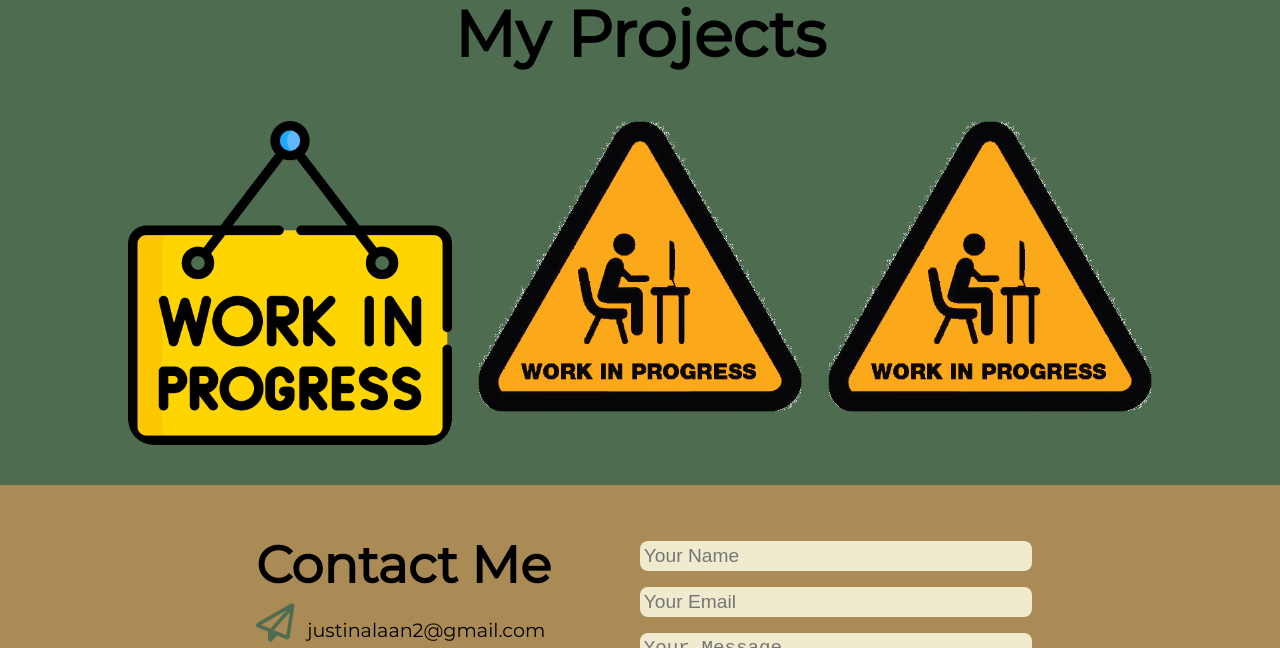
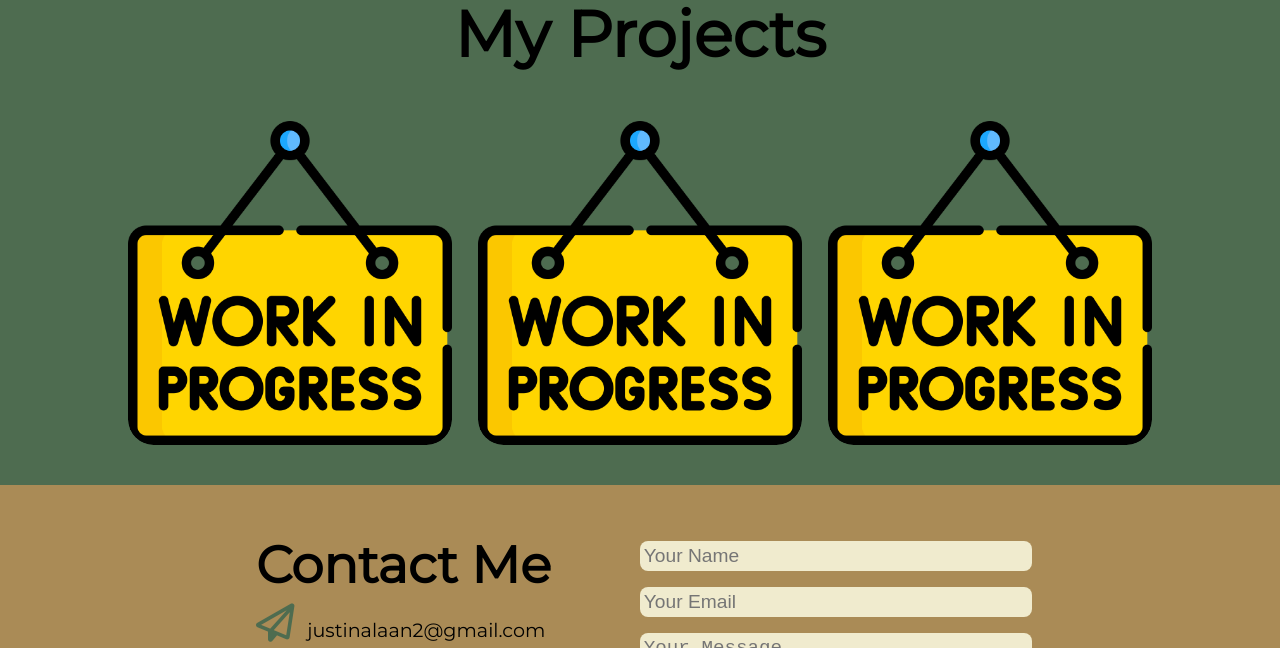
Before and after one commit to JustinAlaanNguyen/PORTFOLIO, a website: page index.html in a window 1280 px wide. Shown: the part 1620-2268 px from the top of the page. Drawn offline with Linux system fonts and the light colour scheme.

Commit message:
Update index.html

```diff
--- a/index.html
+++ b/index.html
@@ -72,7 +72,7 @@
              </div>
             </div>
             <div class="project_item">
-              <img src="pics/Work_In_Progress.jpeg">
+              <img src="pics/Work_In_Progress.png">
               <div class="project_desc">
                 <h3>Mock Facebook</h3>
                 <p>work in progress</p>
@@ -80,7 +80,7 @@
                </div>
             </div>
             <div class="project_item">
-              <img src="pics/Work_In_Progress.jpeg">
+              <img src="pics/Work_In_Progress.png">
               <div class="project_desc">
                 <h3>Build your own card</h3>
                 <p>work in progress</p>
```
